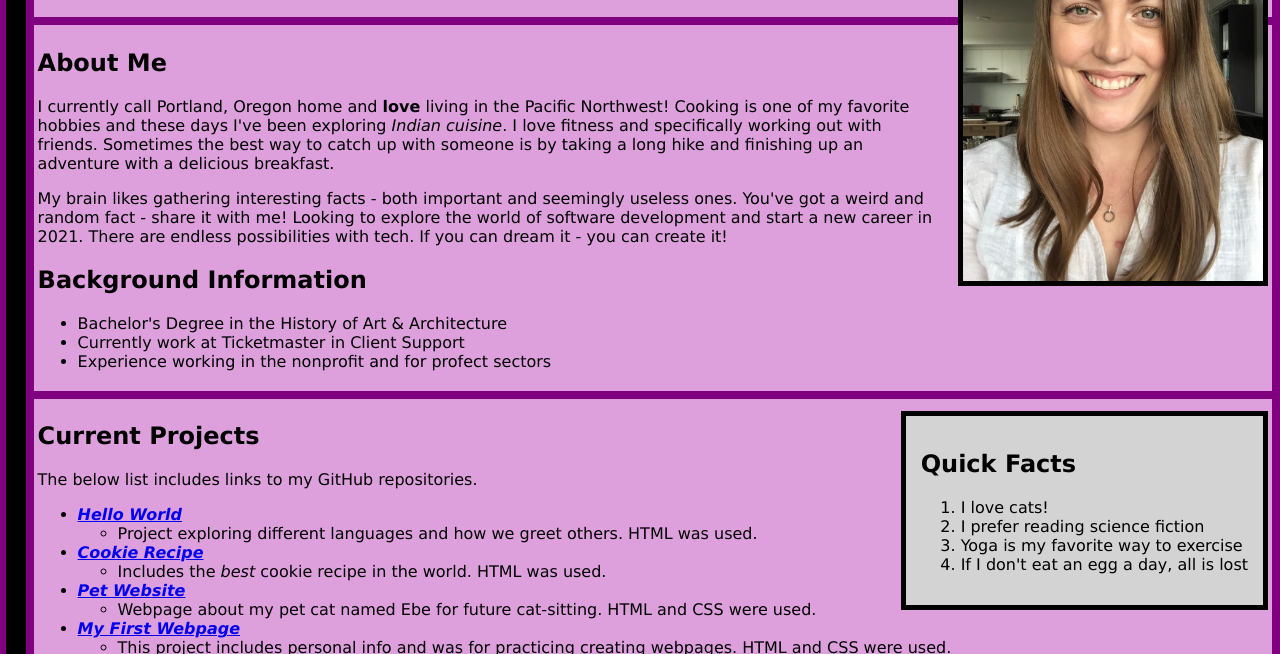
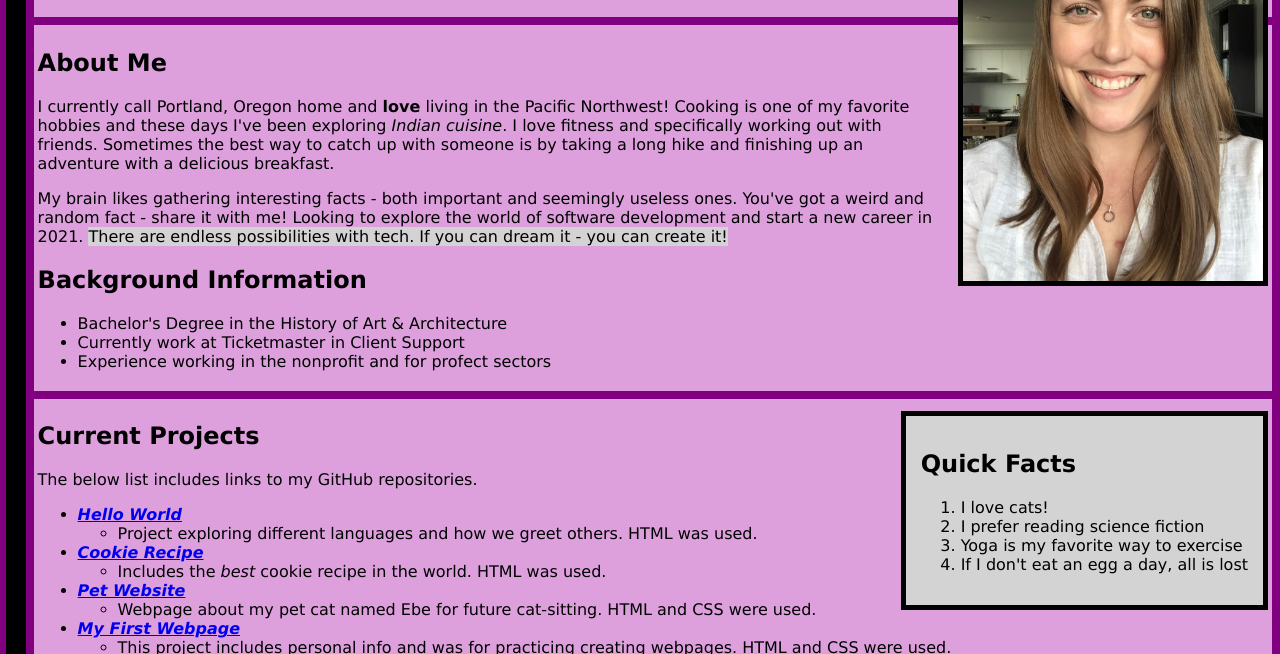
Before and after one commit to chloehellberg/portfolio-project, a plain HTML site: page index.html in a window 1280 px wide. Shown: the part 146-800 px from the top of the page. Drawn offline with Linux system fonts and the light colour scheme.

Commit message:
add span background color

```diff
--- a/css/styles.css
+++ b/css/styles.css
@@ -22,7 +22,7 @@ body {
 }
 
 .highlight {
-  background-color: #DDA0DD;
+  background-color: lightgray;
 }
 
 .floating-box {
```
